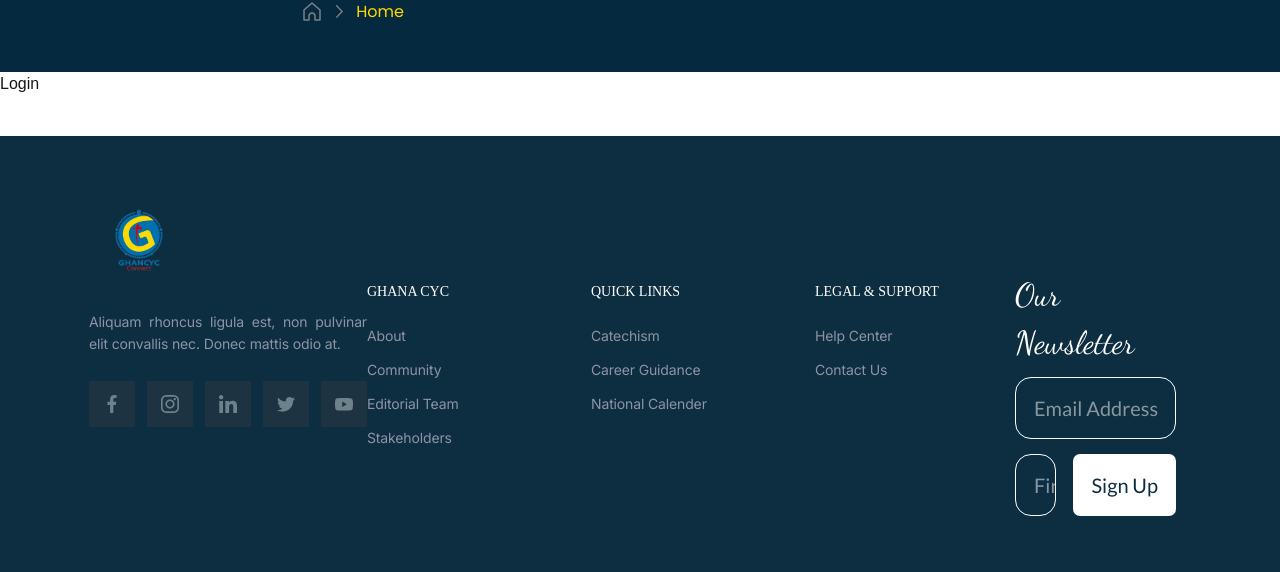
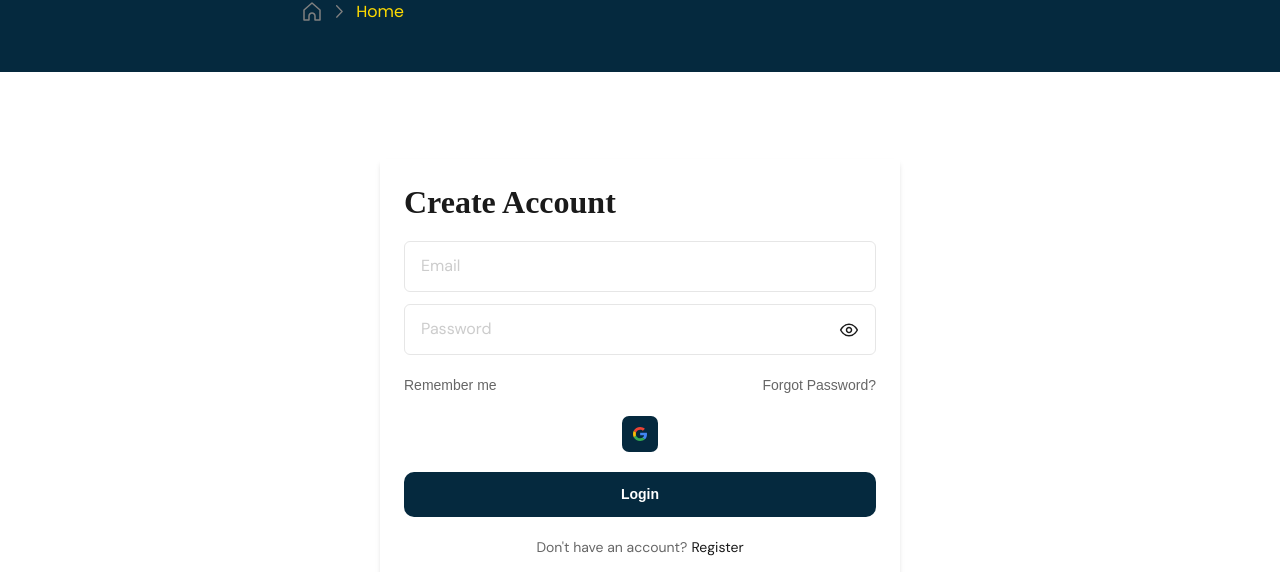
Before and after one commit to Efojensen/CYC_connect, a Next.js app: page /auth/login in a window 1280 px wide. Shown: the part 228-800 px from the top of the page. Built offline with nearby package versions, Linux system fonts and the light colour scheme.

Commit message:
made login screen

```diff
--- a/app/auth/login/page.tsx
+++ b/app/auth/login/page.tsx
@@ -1,8 +1,51 @@
-import React from 'react'
+'use client'
+
+import Link from 'next/link'
+import { useState } from 'react'
+import { OAuthButton } from '../signUp/page'
+import { AuthInput } from '@components/input'
 
 const Login = () => {
+    const [email, setEmail] = useState('')
+    const [password, setPassword] = useState('')
+
     return (
-        <div>Login</div>
+        <main>
+            <div className='flex flex-col m-auto px-6 pt-6 pb-8 w-full md:w-130 gap-5 shadow-md mt-20 md:mt-21.75'>
+                <h2 className='lora-font text-[2rem] font-semibold leading-[2.4rem] text-specialBlackTextColor'>Create Account</h2>
+                <div className='flex flex-col gap-3'>
+                    <AuthInput
+                        hintText='Email'
+                        value={email}
+                        onChange={setEmail}
+                    />
+                    <AuthInput
+                        hintText="Password"
+                        isPassword
+                        value={password}
+                        onChange={setPassword}
+                    />
+                </div>
+                <div className='flex justify-between items-center'>
+                    <p className='text-sm leading-5.25 text-[#666]'>Remember me</p>
+                    <p className='text-sm leading-5.25 text-[#666]'>Forgot Password?</p>
+                </div>
+                <div className='flex justify-center'>
+                    <Link
+                        href=''
+                    >
+                        <OAuthButton src='/svgs/google.svg'/>
+                    </Link>
+                </div>
+                <button className='w-full bg-tertiaryNavBarBackground py-3.5 font-semibold leading-[1.05rem] text-sm text-white rounded-[.625rem]'>
+                    Login
+                </button>
+                <div className='flex items-center justify-center gap-1'>
+                    <p className='text-sm leading-5.25 dmSans-font text-[#666] text-center'>Don&apos;t have an account?</p>
+                    <Link href='/auth/signUp' className='text-sm leading-5.25 dmSans-font text-center text-specialBlackTextColor'>Register</Link>
+                </div>
+            </div>
+        </main>
     )
 }
 
--- a/app/auth/signUp/page.tsx
+++ b/app/auth/signUp/page.tsx
@@ -54,7 +54,7 @@ const SignUp = () => {
 
 export default SignUp
 
-const OAuthButton = ({src}: {src: string}) => {
+export const OAuthButton = ({src}: {src: string}) => {
     return (
         <div className='flex size-9 p-2.5 bg-tertiaryNavBarBackground rounded-[.4375rem]'>
             <Image
```
